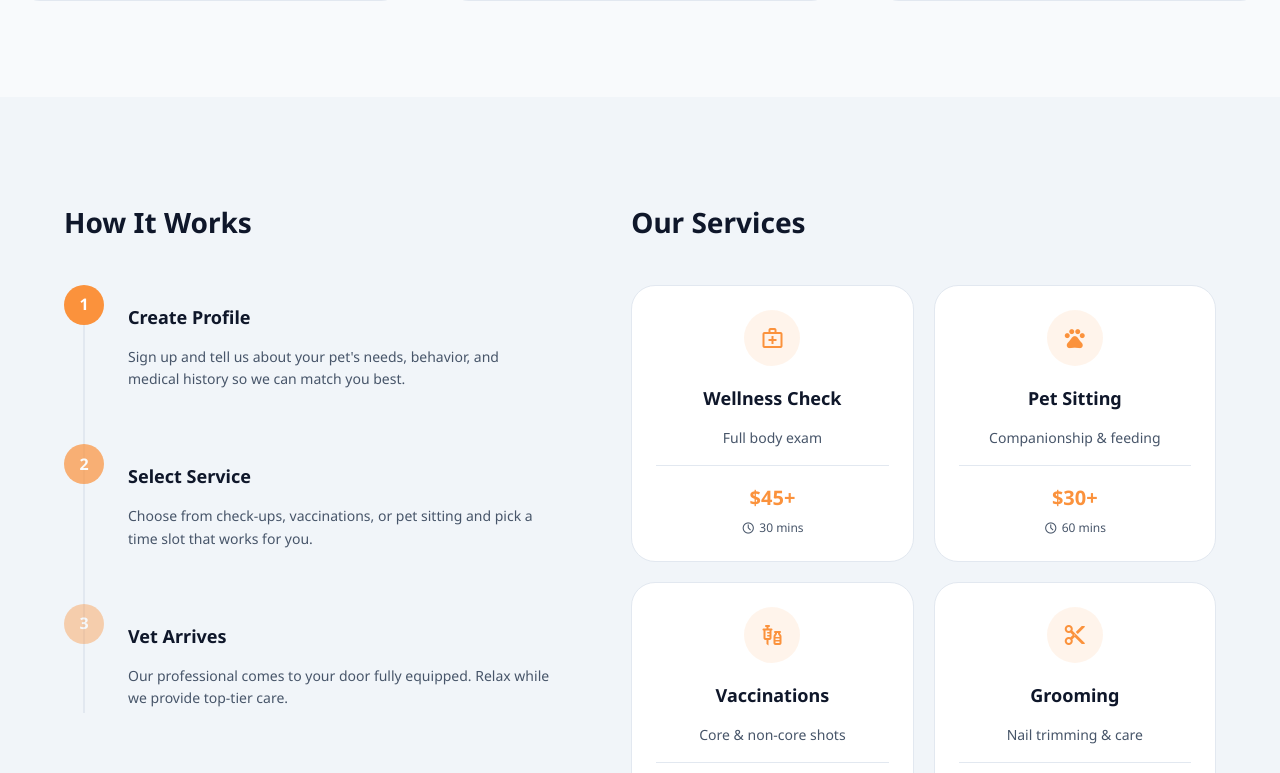
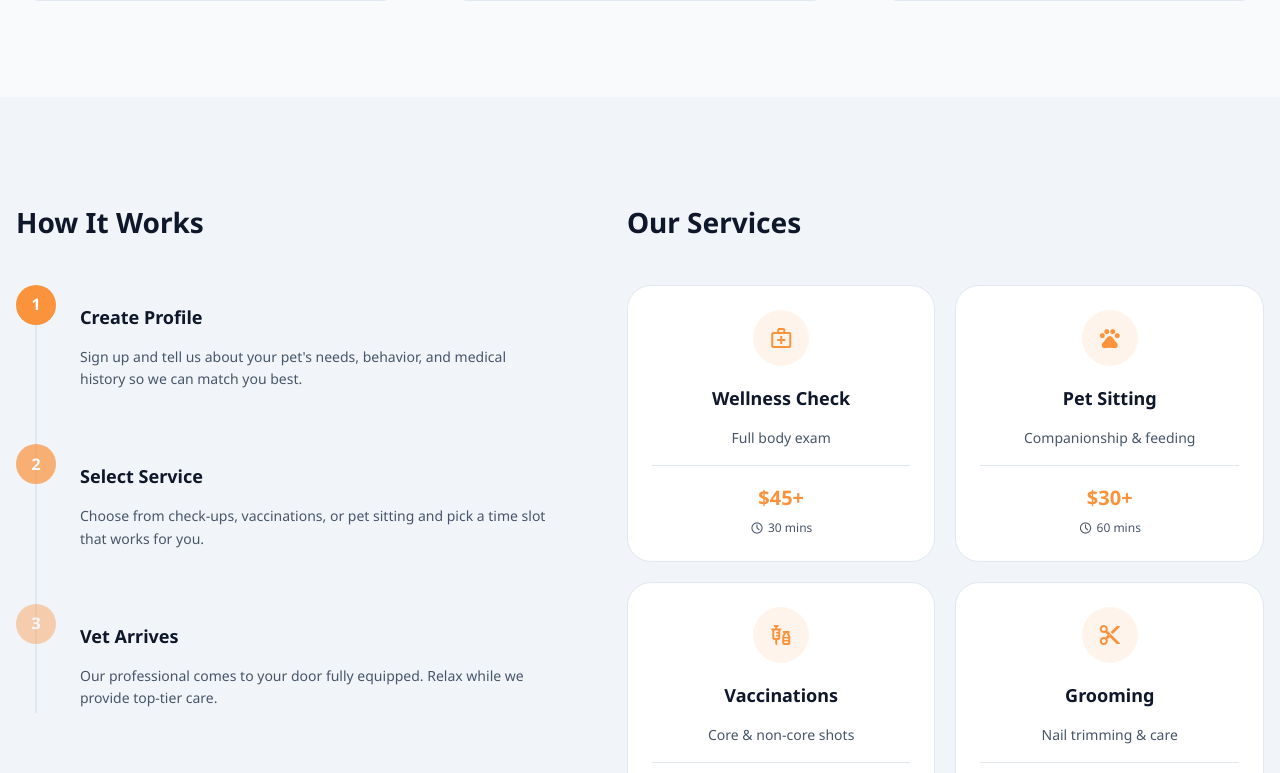
Before and after one commit to Frey-r/petsitting_apointment, a Vue app in the folder petsitting_landing/: page / in a window 1280 px wide. Shown: the part 1287-2060 px from the top of the page. Built offline with nearby package versions, Linux system fonts and the light colour scheme.

Commit message:
style: Refine LandingView.vue layout with enhanced content organization, updated padding, and responsive design improvements

```diff
--- a/petsitting_landing/src/components/LandingView.vue
+++ b/petsitting_landing/src/components/LandingView.vue
@@ -118,7 +118,9 @@ onMounted(() => {
       </section>
 
       <!-- How It Works & Services Grid -->
-      <div class="desktop-split-grid section-padding-bg">
+      <div class="desktop-split-grid">
+        <div class="content-container">
+          <div class="split-grid-content">
             <!-- How It Works Section -->
             <section id="how-it-works" class="how-it-works-inline">
               <h2>How It Works</h2>
@@ -216,6 +218,8 @@ onMounted(() => {
             <a href="#">View all services <span class="material-symbols-outlined">arrow_forward</span></a>
           </div>
         </section>
+          </div>
+        </div>
       </div>
 
       <!-- CTA Section -->
@@ -580,6 +584,11 @@ body[data-theme="dark"] .accent-gold { background: color-mix(in srgb, var(--colo
 
 /* Desktop Split Grid */
 .desktop-split-grid {
+  background: var(--color-surface-muted);
+  padding: 64px 16px;
+}
+
+.split-grid-content {
   display: grid;
   grid-template-columns: 1fr;
   gap: 64px;
@@ -857,10 +866,12 @@ body[data-theme="dark"] .accent-gold { background: color-mix(in srgb, var(--colo
   }
 
   .desktop-split-grid {
+    padding: 80px 16px 96px;
+  }
+
+  .split-grid-content {
     grid-template-columns: 1fr 1.2fr;
     gap: 80px;
-    max-width: 100%;
-    padding: 80px 64px 96px;
   }
 
   .footer-top { grid-template-columns: 1.5fr 1fr 1fr 1.2fr; }
```
Lines whose indentation alone changed are shown as unchanged.
